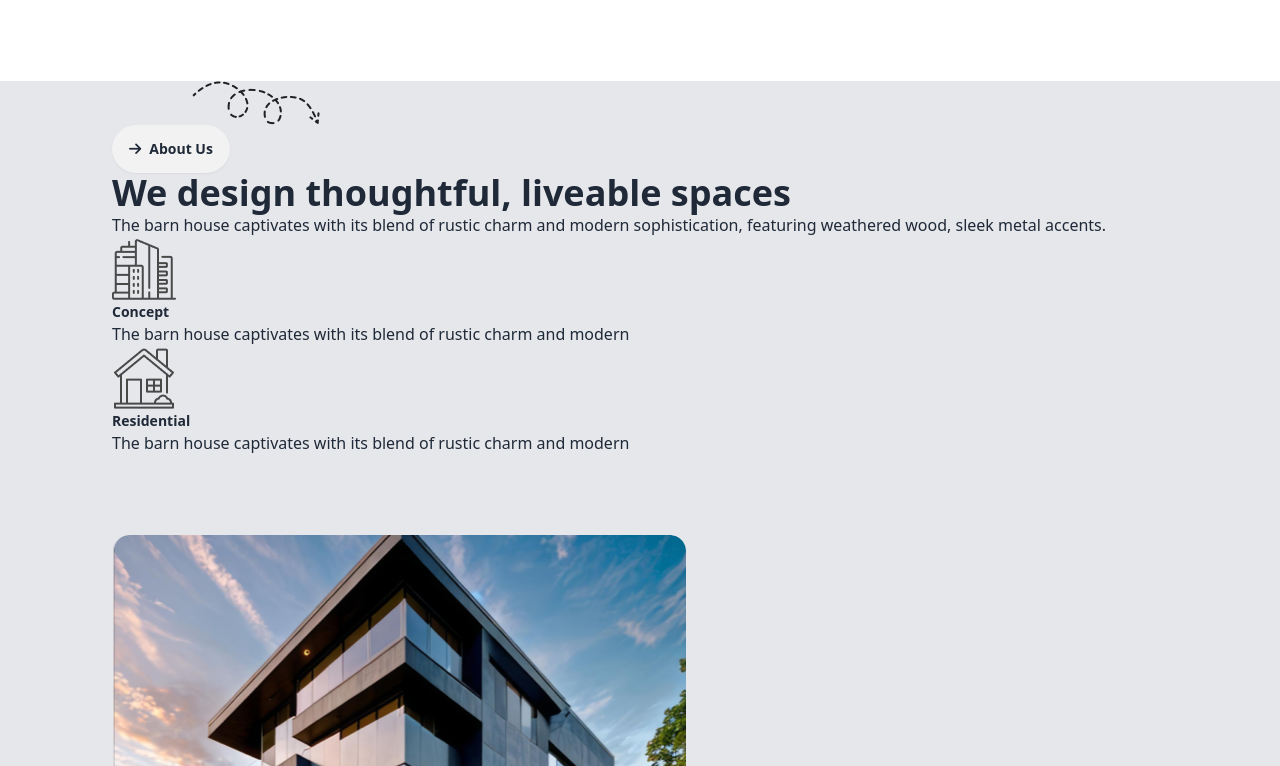
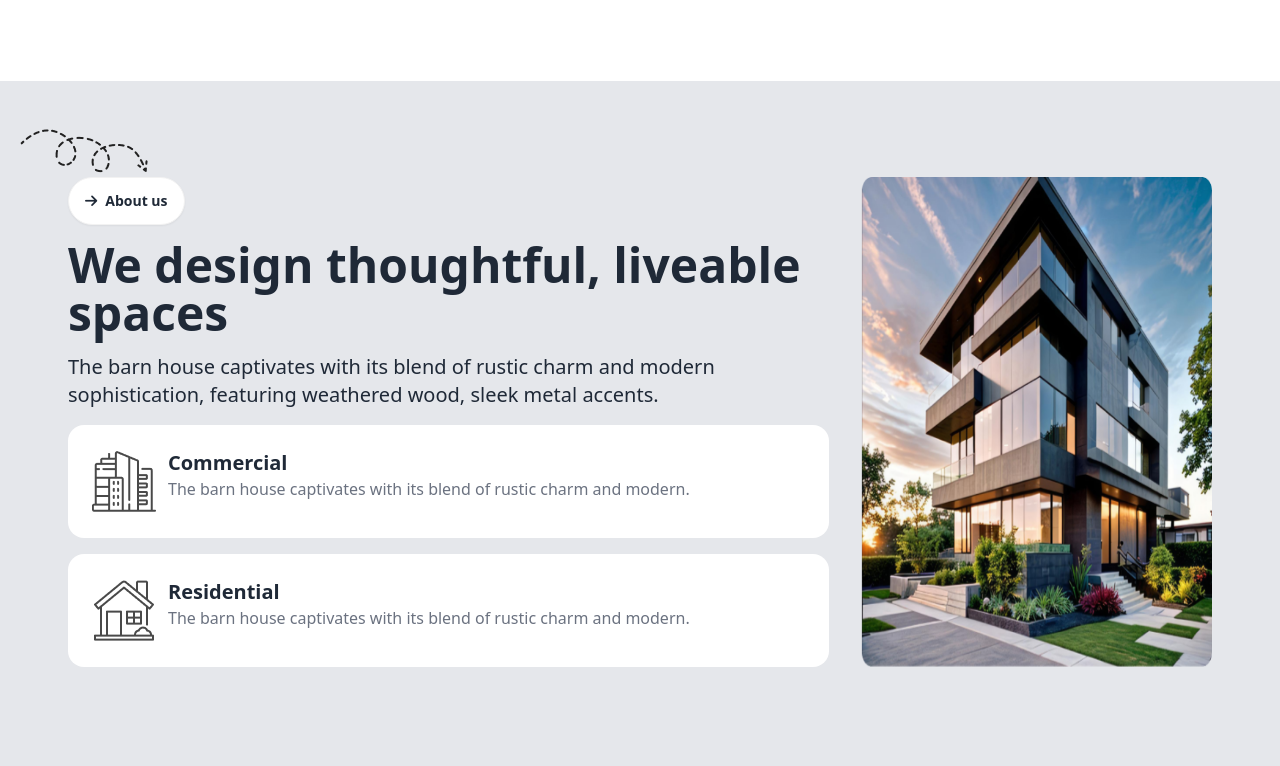
Before and after one commit to mim97/assignment-3, a plain HTML site: page index.html in a window 1280 px wide. Shown: the part 625-1391 px from the top of the page. Drawn offline with nearby package versions, Linux system fonts and the light colour scheme; files that its build step writes are made by us from their sources.

Commit message:
added my about section

```diff
--- a/index.html
+++ b/index.html
@@ -128,61 +128,73 @@
 
     </header>
 
-    <main>
+    <main >
         <!-- about us -->
-        <section class="  bg-gray-200 mt-1" >
 
+        <section class=" mx-auto px-7  bg-gray-200   ">
 
-            <div class="  max-w-screen-xl mx-auto px-16 lg:px-28">
-                <div class="mt-20 ml-20">
-                    <img  src="./assets/Vector.png" alt="">
+            <!-- content -->
+            <div class="mt-8 lg:flex gap-8 sm:mx-10">
+
+              <div class="py-8 lg:py-24 space-y-4 text-center lg:text-left ">
+                <div class="relative">
+                  <div class="hidden absolute -top-12 -left-12 lg:flex">
+                    <img src="assets/Vector.png" alt="" />
                   </div>
-
-
-                <button class="btn rounded-3xl  "> <i class="fa-solid fa-arrow-right"></i> About Us</button>
-                <h3 class="text-4xl font-bold">We design thoughtful, liveable spaces</h3>
-                <p>The barn house captivates with its blend of rustic charm and
-                    modern sophistication, featuring weathered wood, sleek metal accents.</p>
-
-                    <!-- card -->
+                  <button class="btn bg-white rounded-3xl">
+                    <i class="fa-solid fa-arrow-right"></i> About us
+                  </button>
+                </div>
+                <h3 class="text-5xl font-bold text-center lg:text-left">
+                  We design thoughtful, liveable spaces
+                </h3>
+                <p class="text-xl text-sm text-center lg:text-left">
+                  The barn house captivates with its blend of rustic charm and
+                  modern sophistication, featuring weathered wood, sleek metal
+                  accents.
+                </p>
+                <div class="bg-white rounded-2xl p-6 flex space-x-3">
                   <div>
-                        <div class="flex">
-                            <img src="assets/commercial.png" alt="">
+                    <img src="assets/commercial.png" alt="" />
                   </div>
-                        <div class="">
-                           <h4 class="text-sm font-bold">Concept</h4>
-                           <p>The barn house captivates with its blend of rustic charm and modern</p>
+                  <div>
+                    <h6 class="font-extrabold text-xl text-left">Commercial</h6>
+                    <p class="font-medium text-base text-left text-gray-500">
+                      The barn house captivates with its blend of rustic charm and
+                      modern.
+                    </p>
                   </div>
                 </div>
-
+                <div class="bg-white rounded-2xl p-6 flex space-x-3">
                   <div>
-                        <div>
-                            <img src="assets/residential.png" alt="">
+                    <img src="assets/residential.png" alt="" />
                   </div>
                   <div>
-                           <h4 class="text-sm font-bold">Residential</h4>
-                           <p>The barn house captivates with its blend of rustic charm and modern</p>
+                    <h6 class="font-extrabold text-xl text-left">Residential</h6>
+                    <p class="font-medium text-base text-left text-gray-500">
+                      The barn house captivates with its blend of rustic charm and
+                      modern.
+                    </p>
                   </div>
                 </div>
-
+              </div>
               <!-- img -->
-                      <div class="py-20">
-                        <img src="assets/Rectangle.png" alt="">
+              <div class=" lg:py-24 py-10">
+                <img  class="w-full h-full" src="assets/Rectangle.png" />
               </div>
-
             </div>
           </section>
         <!-- end about us  -->
 
         <!-- start card section -->
 
-        <section class=" bg-gray-200 space-x-7  py-20">
+        <section class=" bg-gray-200 space-x-20 pr-20 py-20">
             <div class="text-center ">
                 <button class="btn rounded-3xl  mt-10 mb-5"> <i class="fa-solid fa-arrow-right"></i> How we works</button>
             </div>
             <div class="text-center ">
                 <h1 class="font-bold  text-3xl mb-5">Our Works Process</h1>
-                <p>The barn house captivates with its blend of rustic charm and modern sophistication, featuring weathered wood, sleek metal accents.</p>
+                <p class="py-10">The barn house captivates with its blend of rustic charm and modern sophistication, featuring weathered wood, sleek metal accents.</p>
             </div>
             <!-- card container -->
              <!-- card 1 -->
@@ -312,8 +324,8 @@
                     <textarea class="border w-full h-32 lg:h-60 lg:max-w-9xl rounded-3xl px-3 py-4" placeholder="Write your message here*" required></textarea>
                 </div>
 
-                <div class="text-center mt-4  mb-20 ">
-                    <button type="submit" class="  btn bg-primary border-none font-bold rounded-3xl w-full">Send Mail <i class="fa-solid fa-circle-arrow-right text-2xl -rotate-45"></i> </button>
+                <div class="text-center mt-4  mb-20 pb-20 ">
+                    <button type="submit" class="  btn bg-primary border-none font-bold text-1xl rounded-3xl w-full">Send Mail <i class="fa-solid fa-circle-arrow-right text-2xl -rotate-45"></i> </button>
                 </div>
             </form>
 
```
Lines whose indentation alone changed are shown as unchanged.
